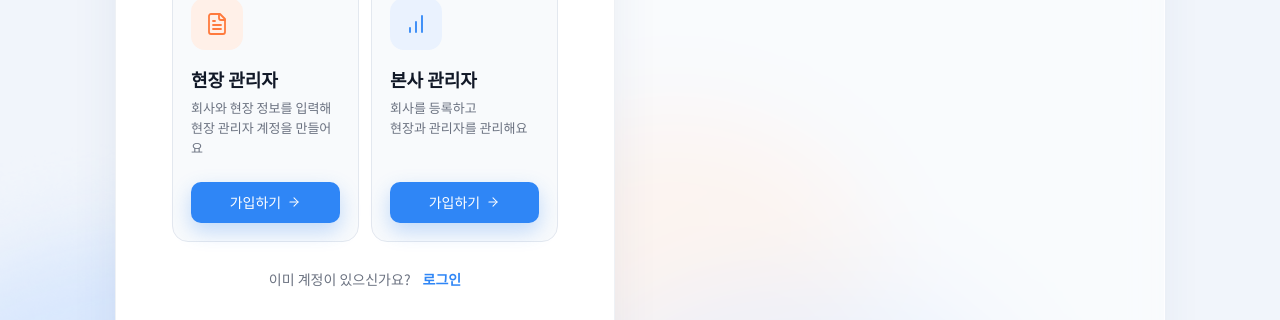
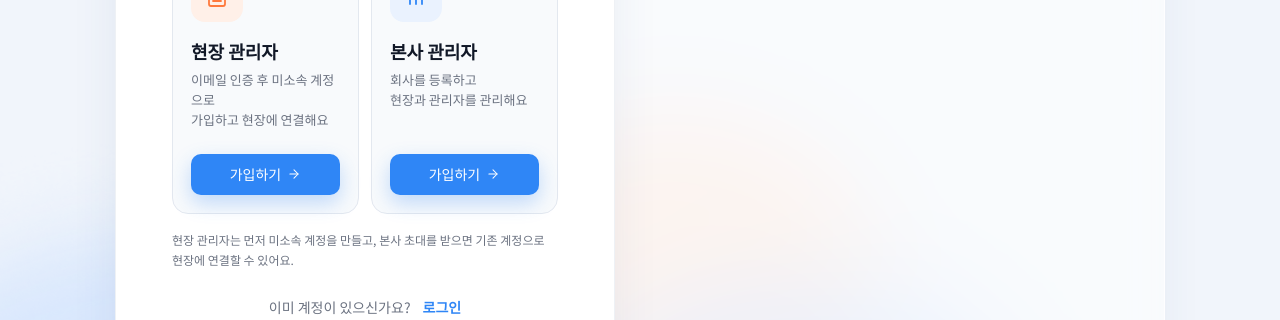
Before and after one commit to team-nativeLab/heatguard-client, a React (Vite) app: page /auth/select/signup in a window 1280 px wide. Shown: the part 320-640 px from the top of the page. Built offline with nearby package versions, Linux system fonts and the light colour scheme; no server answers; a web font is replaced by a local one.

Commit message:
feat: 미소속 현장 관리자 가입 연결 (RoleSelectPage.tsx)

```diff
--- a/src/pages/RoleSelectPage.tsx
+++ b/src/pages/RoleSelectPage.tsx
@@ -42,7 +42,7 @@ const COPY = {
     sub: "가입할 계정 유형을 선택해주세요.",
     cta: "가입하기",
     hq: { to: "/hq/signup", desc: ["회사를 등록하고", "현장과 관리자를 관리해요"] },
-    site: { to: "/auth/signup", desc: ["회사와 현장 정보를 입력해", "현장 관리자 계정을 만들어요"] },
+    site: { to: "/auth/signup", desc: ["이메일 인증 후 미소속 계정으로", "가입하고 현장에 연결해요"] },
     footerText: "이미 계정이 있으신가요?",
     footerLink: "로그인",
     footerTo: "/auth/select",
@@ -139,6 +139,10 @@ export default function RoleSelectPage({ mode }: { mode: Mode }) {
         </div>
       )}
 
+      {mode === "signup" && (
+        <p className="mt-4 text-xs leading-5 text-[var(--auth-text-muted)]">현장 관리자는 먼저 미소속 계정을 만들고, 본사 초대를 받으면 기존 계정으로 현장에 연결할 수 있어요.</p>
+      )}
+
       <p className="mt-7 flex justify-center gap-3 text-sm leading-[1.4]">
         <span className="text-[var(--auth-text-muted)]">{c.footerText}</span>
         <Link to={c.footerTo} state={{ authFrom: mode }} className="font-bold text-[var(--auth-accent)] hover:underline">
```
